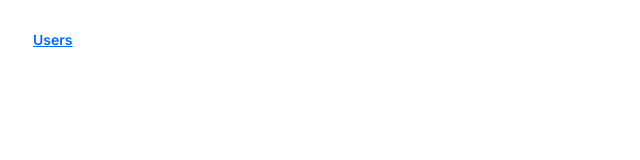
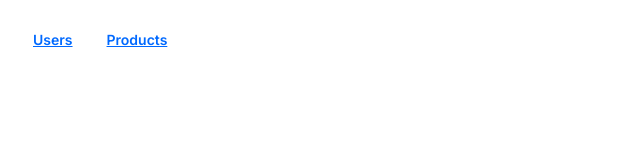
Before and after one commit to Arslan49sp/mosh-hamadani, a Next.js app in the folder next-app/: page / in a window 1280 px wide. Shown: the top 160 px of the page, without its empty margins (0-640 px from the left). Built offline with nearby package versions, Linux system fonts and the light colour scheme.

Commit message:
catch all segments in the route.

```diff
--- a/next-app/app/page.tsx
+++ b/next-app/app/page.tsx
@@ -7,6 +7,9 @@ export default function Home() {
       <Link className="btn btn-link" href="/users">
         Users
       </Link>
+      <Link className="btn btn-link" href="/products">
+        Products
+      </Link>
     </main>
   );
 }
--- /dev/null
+++ b/next-app/app/products/[[...slug]]/page.tsx
@@ -0,0 +1,12 @@
+import React from "react";
+
+interface Props {
+  params: {
+    slug: string[];
+  };
+}
+const ProductsPage = ({ params: { slug } }: Props) => {
+  return <div>ProductsPage {slug}</div>;
+};
+
+export default ProductsPage;
```
